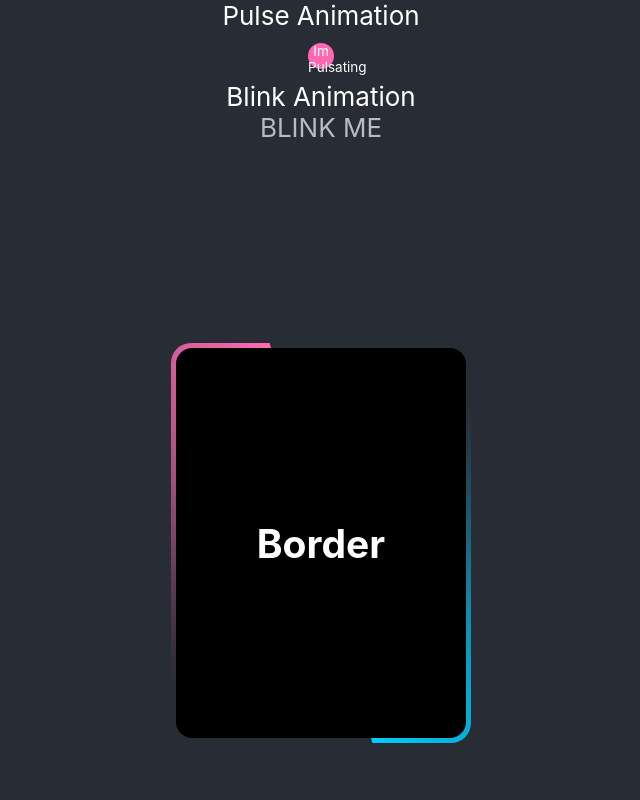
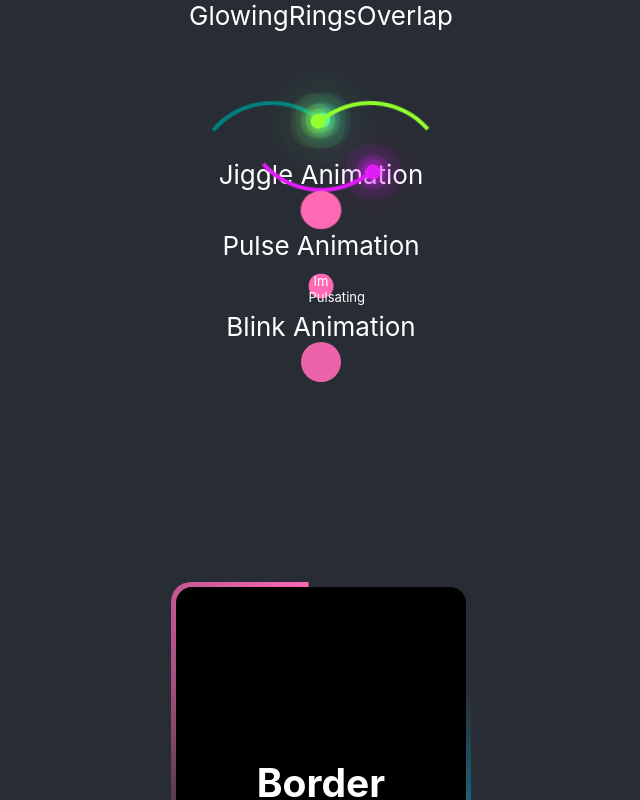
Before and after one commit to AnisaHMohamed/CSS-Animation-Library, a React (Create React App) app: page / in a window 1280 px wide. Shown: the top 800 px of the page, without its empty margins (319-959 px from the left). Built offline with nearby package versions, Linux system fonts and the light colour scheme.

Commit message:
add floating ring animation along with blink fix from text to circle dive

```diff
--- a/src/App.js
+++ b/src/App.js
@@ -1,5 +1,5 @@
 import './App.css';
-import {useEffect, useState} from 'react'
+import {useEffect} from 'react'
 import {BrowserRouter, Routes, Route} from 'react-router-dom'
 import Home from './components/Home'
 import Test from './routes/testview'
--- a/src/components/BlinkAnimation/index.js
+++ b/src/components/BlinkAnimation/index.js
@@ -4,9 +4,7 @@ const Blink = () => {
   return (
     <>
     <div>Blink Animation</div>
-    <div class="blink">BLINK ME</div>
-
-
+    <div class="blink"></div>
     </>
   )
 }
--- a/src/components/BlinkAnimation/style.css
+++ b/src/components/BlinkAnimation/style.css
@@ -1,4 +1,10 @@
 .blink {
+  border-radius: 50%;
+
+  height: 40px;
+  width: 40px;
+  pointer-events: none;
+  background: hotpink;
   animation: blinker 1s linear infinite;
 }
 
--- /dev/null
+++ b/src/components/GlowingRingsOverlapAnimation/index.js
@@ -0,0 +1,17 @@
+import React from 'react'
+import './style.css'
+const GlowingRingsOverlap =() => {
+  return (
+    <>
+    <div>GlowingRingsOverlap</div>
+    <div className="ringContainer">
+    <div  className="ring"></div>
+    <div  className="ring"></div>
+    <div  className="ring"></div>
+    </div>
+    </>
+  )
+}
+
+
+export default GlowingRingsOverlap
--- /dev/null
+++ b/src/components/GlowingRingsOverlapAnimation/style.css
@@ -0,0 +1,89 @@
+.ringContainer {
+  top: 100px;
+  width: 100%;
+  position: relative;
+  display: flex;
+  justify-content: center;
+  align-items: center;
+  margin-bottom: 30px;
+}
+.ringContainer .ring {
+  position: relative;
+  height: 150px;
+  width: 150px;
+  margin: -30px;
+  border-radius: 50%;
+  border: 4px solid transparent;
+  border-top: 4px solid teal;
+  animation: rotate 3s linear infinite;
+}
+.ringContainer .ring::before {
+  content: "";
+  position: absolute;
+  top: 12px;
+  right: 12px;
+  width: 15px;
+  height: 15px;
+  border-radius: 50%;
+  background: #24ecff;
+  box-shadow: 0 0 0 5px #24ecff33, 0 0 0 10px #24ecff22, 0 0 0 20px #24ecff11,
+    0 0 20px #24ecff, 0 0 50px #24ecff;
+}
+
+@keyframes rotate {
+  from {
+    transform: rotate(0deg);
+  }
+  to {
+    transform: rotate(360deg);
+  }
+}
+.ringContainer .ring:nth-child(2) {
+  animation: rotate2 4s linear infinite;
+  animation-delay: -1s;
+  border-top: 4px solid transparent;
+  border-left: 4px solid #93ff2d;
+}
+.ringContainer .ring:nth-child(2)::before {
+  content: "";
+  position: absolute;
+  top: initial;
+  bottom: 12px;
+  left: 12px;
+  border-radius: 50%;
+  width: 15px;
+  height: 15px;
+  background: #93ff2d;
+  box-shadow: 0 0 0 5px #93ff2d33, 0 0 0 10px #93ff2d22, 0 0 0 20px #93ff2d11,
+    0 0 20px #93ff2d, 0 0 50px #93ff2d;
+}
+@keyframes rotate2 {
+  from {
+    transform: rotate(360deg);
+  }
+  to {
+    transform: rotate(0deg);
+  }
+}
+.ringContainer .ring:nth-child(3) {
+  animation: rotate2 4s linear infinite;
+  animation-delay: -3s;
+  position: absolute;
+  top: -66.66px;
+  border-top: 4px solid transparent;
+  border-left: 4px solid #e11cf8;
+}
+
+.ringContainer .ring:nth-child(3)::before {
+  content: "";
+  position: absolute;
+  top: initial;
+  bottom: 12px;
+  left: 12px;
+  border-radius: 50%;
+  width: 15px;
+  height: 15px;
+  background: #e11cf8;
+  box-shadow: 0 0 0 5px #e11cf833, 0 0 0 10px #e11cf822, 0 0 0 20px #e11cf811,
+    0 0 20px #e11cf8, 0 0 50px #e11cf8;
+}
--- a/src/components/Home/index.js
+++ b/src/components/Home/index.js
@@ -5,10 +5,14 @@ import FloatingBubble from '../FloatingBubbleAnimation'
 import Bounce from '../BounceAnimation'
 import Blink from '../BlinkAnimation'
 import Pulse from '../PulseAnimation'
+import Jiggle from '../JiggleAnimation'
+import GlowingRingsOverlap from '../GlowingRingsOverlapAnimation'
 
 function Home() {
   return (
 <>
+<GlowingRingsOverlap/>
+<Jiggle/>
 <Pulse/>
 <Blink/>
 <Border/>
--- a/src/components/SpinAnimation/index.js
+++ b/src/components/SpinAnimation/index.js
@@ -1,11 +1,10 @@
 import React from 'react'
-import arrow from '../../assets/spin.png'
 import './style.css'
 const SpinAnimation = () => {
   return (
     <>
     <div>SpinAnimation</div>
-    <div  className="arrow" alt="arrow"></div>
+    <div  className="spin" ></div>
     </>
   )
 }
--- a/src/components/SpinAnimation/style.css
+++ b/src/components/SpinAnimation/style.css
@@ -1,4 +1,4 @@
-.arrow {
+.spin {
     height: 40px;
     width: 40px;
     pointer-events: none;
@@ -6,11 +6,11 @@
   }
 
   @media (prefers-reduced-motion: no-preference) {
-    .arrow {
-      animation: arrow-spin infinite 5s linear;
+    .spin {
+      animation: spin infinite 5s linear;
     }
   }
-  @keyframes arrow-spin {
+  @keyframes spin {
     from {
         transform: rotate(360deg);
 
```
Also changed, not shown: src/assets/arrow.png (deleted), src/assets/spin.png (deleted).
